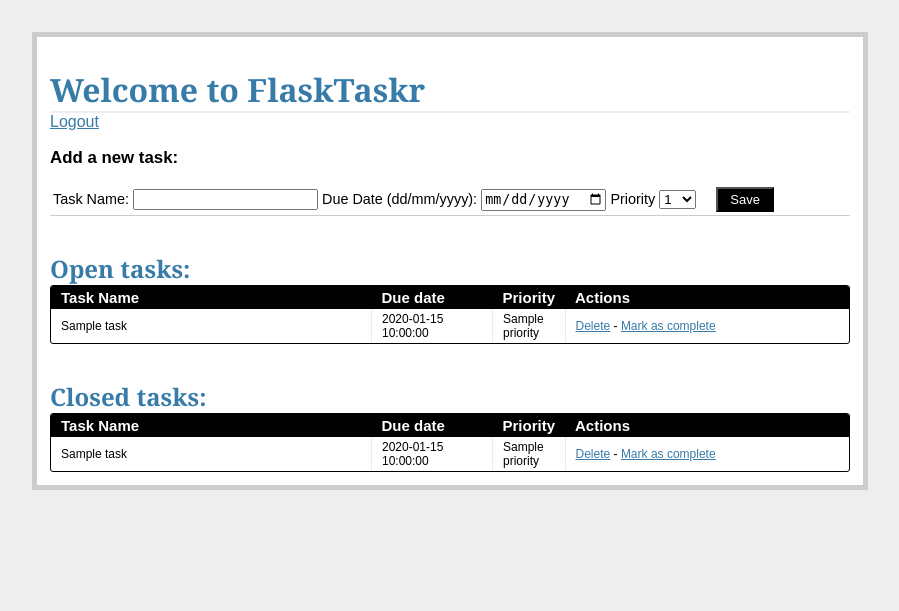
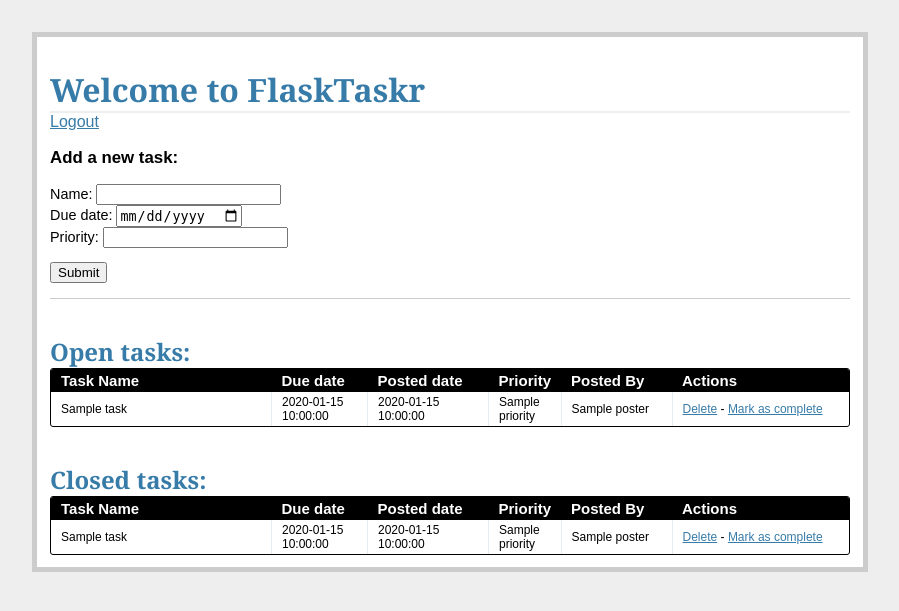
Before and after one commit to nipunsadvilkar/web-dev-deliberate-practice, a Flask app: template FlaskTaskr/templates/tasks.html in a window 1280 px wide. Shown: the top 611 px of the page, without its empty margins (190-1089 px from the left). Run offline with Flask 2, Linux system fonts and the light colour scheme; the template is opened without the code that fills it: most values are stand-ins (such as "Sample title", 1, 10 or a date in 2020); form fields are guessed from the names that the template uses.

Commit message:
Add posted date and posted by feature plus DB migration

```diff
--- a/FlaskTaskr/templates/tasks.html
+++ b/FlaskTaskr/templates/tasks.html
@@ -5,41 +5,15 @@
 <a href="/logout">Logout</a>
 <div class="add-task">
   <h3>Add a new task:</h3>
-  <table>
-    <tr>
-      <form action="{{ url_for('new_task') }}" method="post">
-        {{ form.csrf_token }}
-        <td>
-          <label>Task Name:</label>
-          <input name='name' type="text">
-        </td>
-        <td>
-          <label>Due Date (dd/mm/yyyy):</label>
-          <input name='due_date' type="date" width="120px">
-        </td>
-        <td>
-          <label>Priority</label>
-          <select name="priority" width="100px">
-            <option value="1">1</option>
-            <option value="2">2</option>
-            <option value="3">3</option>
-            <option value="4">4</option>
-            <option value="5">5</option>
-            <option value="6">6</option>
-            <option value="7">7</option>
-            <option value="8">8</option>
-            <option value="9">9</option>
-            <option value="10">10</option>
-          </select>
-        </td>
-        <td>
-          &nbsp;
-          &nbsp;
-          <input class='button' type="submit" value='Save'>
-        </td>
-      </form>
-    </tr>
-  </table>
+    <form action="{{ url_for('new_task') }}" method="post">
+      {{ form.csrf_token }}
+      <p>
+        {{ form.name.label }}: {{ form.name }}<br>
+        {{ form.due_date.label }}: {{ form.due_date }}<br>
+        {{ form.priority.label }}: {{ form.priority }}<br>
+      </p>
+      <p><input type="submit" value='Submit'></p>
+    </form>
 </div>
 <div class='entries'>
   <br>
@@ -49,17 +23,21 @@
     <table>
       <thead>
         <tr>
-          <th width='300px'><strong>Task Name</strong></th>
-          <th width='100px'><strong>Due date</strong></th>
+          <th width='200px'><strong>Task Name</strong></th>
+          <th width='75px'><strong>Due date</strong></th>
+          <th width='100px'><strong>Posted date</strong></th>
           <th width='50px'><strong>Priority</strong></th>
+          <th width='90px'><strong>Posted By</strong></th>
           <th><strong>Actions</strong></th>
         </tr>
       </thead>
       {% for task in open_tasks %}
         <tr>
-          <td width='300px'>{{ task.name }}</td>
-          <td width='100px'>{{ task.due_date }}</td>
+          <td width='200px'>{{ task.name }}</td>
+          <td width='75px'>{{ task.due_date }}</td>
+          <td width='100px'>{{ task.posted_date }}</td>
           <td width='50px'>{{ task.priority }}</td>
+          <td width='90px'>{{ task.poster.name }}</td>
           <td>
             <a href="{{ url_for('delete_entry',
             task_id = task.task_id) }}">Delete</a> -
@@ -70,26 +48,30 @@
       {% endfor %}
     </table>
   </div>
-  <br>
-  <br>
 </div>
+<br>
+<br>
 <div class="entries">
   <h2>Closed tasks:</h2>
   <div class='datagrid'>
     <table>
       <thead>
         <tr>
-          <th width='300px'><strong>Task Name</strong></th>
-          <th width='100px'><strong>Due date</strong></th>
+          <th width='200px'><strong>Task Name</strong></th>
+          <th width='75px'><strong>Due date</strong></th>
+          <th width='100px'><strong>Posted date</strong></th>
           <th width='50px'><strong>Priority</strong></th>
+          <th width='90px'><strong>Posted By</strong></th>
           <th><strong>Actions</strong></th>
         </tr>
       </thead>
       {% for task in closed_tasks %}
         <tr>
-          <td width='300px'>{{ task.name }}</td>
-          <td width='100px'>{{ task.due_date }}</td>
+          <td width='200px'>{{ task.name }}</td>
+          <td width='75px'>{{ task.due_date }}</td>
+          <td width='100px'>{{ task.posted_date }}</td>
           <td width='50px'>{{ task.priority }}</td>
+          <td width='90px'>{{ task.poster.name }}</td>
           <td>
             <a href="{{ url_for('delete_entry',
             task_id = task.task_id) }}">Delete</a> -
```
Also changed, not shown: FlaskTaskr/db_migrate.py (added, +25 -0 lines), FlaskTaskr/models.py (+7 -1 lines), FlaskTaskr/templates/login.html (+8 -5 lines), FlaskTaskr/views.py (+16 -9 lines), FlaskTaskr/flasktaskr.db.
